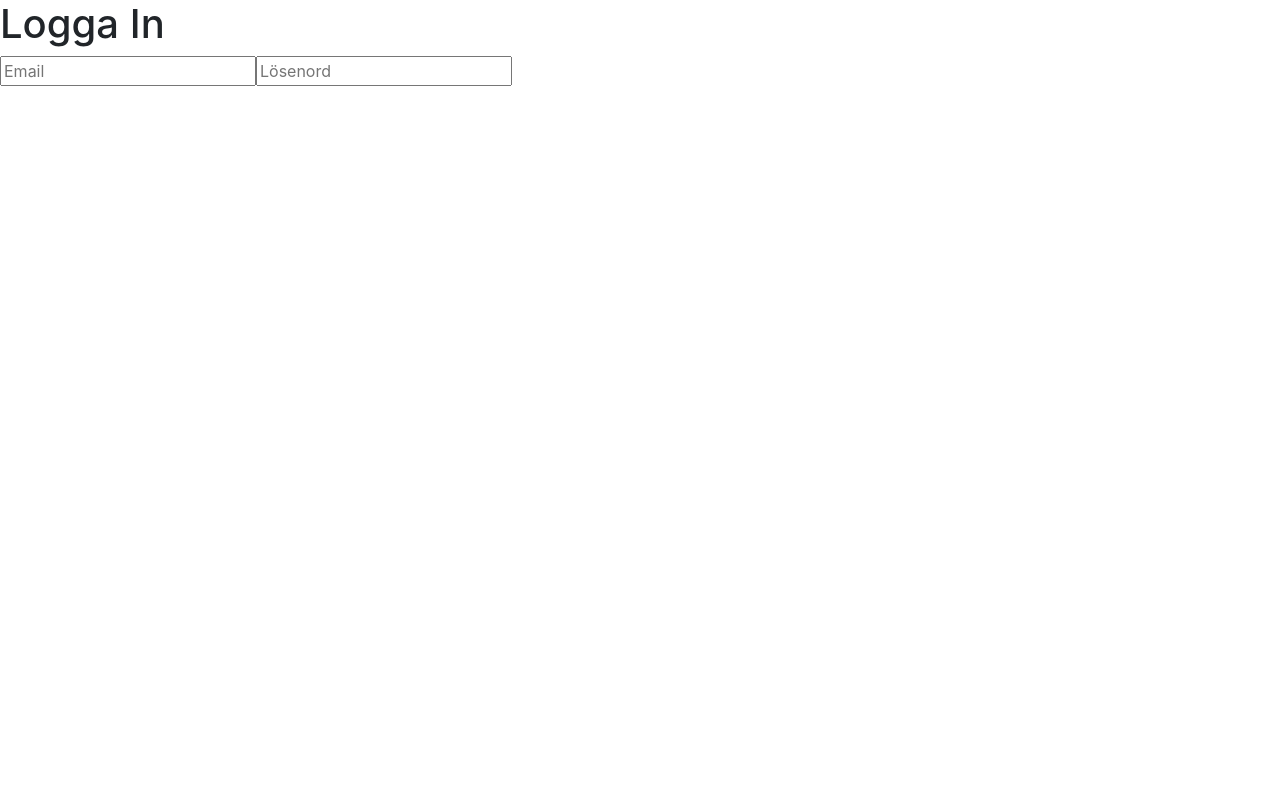
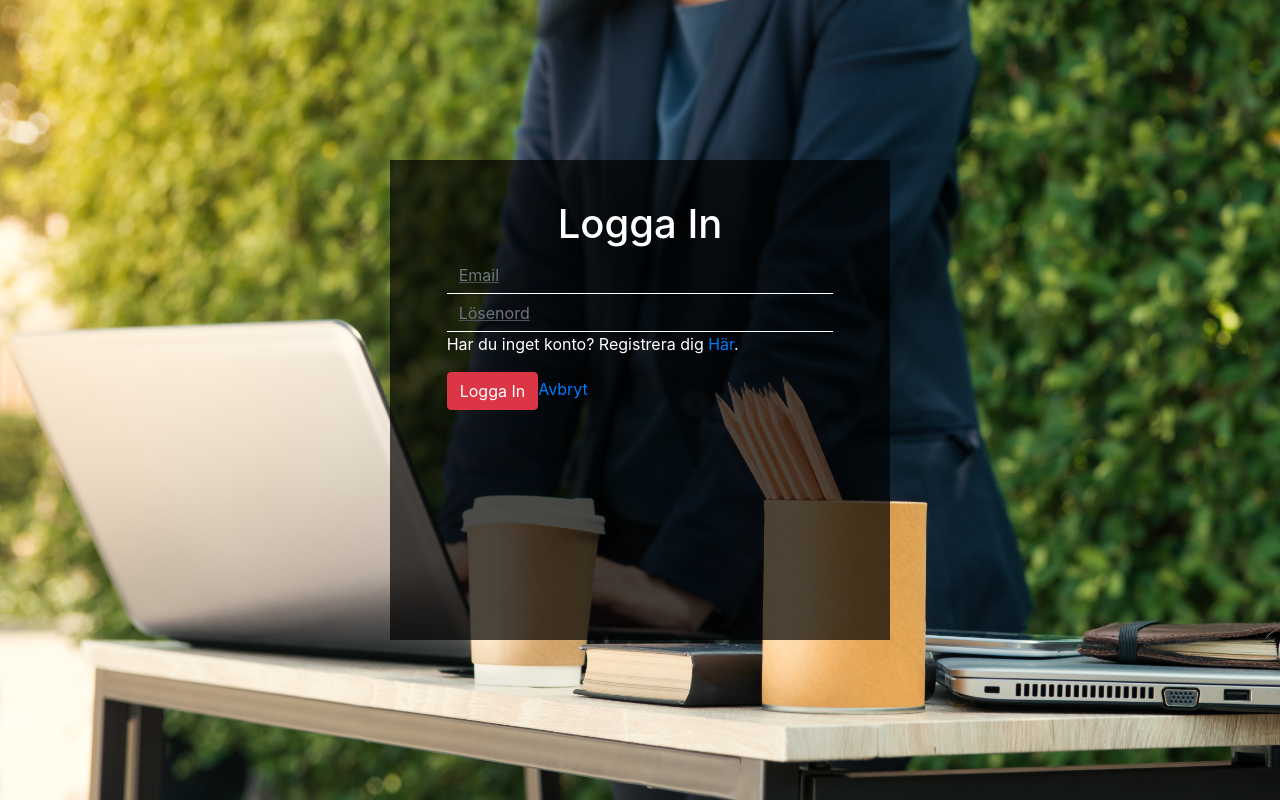
Before and after one commit to KaChr/lead-app, a React (Create React App) app: page /login in a window 1280 px wide. Built offline with nearby package versions, Linux system fonts and the light colour scheme.

Commit message:
Fix layout

```diff
--- a/src/login/Login.css
+++ b/src/login/Login.css
@@ -0,0 +1,37 @@
+container, .container-small, .container-large {
+    max-width: 500px !important;
+}
+
+container {
+    font-family: 'Times New Roman', Times, serif;
+}
+
+
+.bg {
+    background-image: url(business-coffee-computer-601171.jpg);
+    background-repeat: no-repeat;
+    background-size: cover;
+    height: 100vh;
+    color: rgb(256, 256, 256);
+}
+
+.bg-transparent-black {
+    background-color: rgba(0, 0, 0, 0.7);
+    padding-top: 40px;
+    height: 480px;
+
+}
+
+
+
+.input-form {
+    background-color: rgba(0, 0, 0, 0) !important;
+    border: none !important;
+    border-bottom: 1px solid rgb(256, 256, 256) !important;
+    text-decoration: underline !important;
+    border-radius: 0 !important;
+}
+
+.form-control:focus {
+    box-shadow: inset 0 1px 1px rgba(0, 0, 0, 0.075), 0 0 8px rgba(0, 0, 0, 0) !important;
+}
--- a/src/login/Login.js
+++ b/src/login/Login.js
@@ -1,14 +1,28 @@
 import React from 'react';
+import './Login.css';
 
 class Login extends React.Component {
     render() {
         return (
-            <div>
-                <h1>Logga In</h1>
-                <form>
-                    <input type="text" placeholder="Email"/>
-                    <input type="password" placeholder="Lösenord" />
-                </form>
+            <div className="bg d-flex align-items-center">
+                <div className="container container-small bg-transparent-black">
+                    <div className="row justify-content-center">
+                    <div className="col-10">
+                    <h1 className="text-center">Logga In</h1>
+                    <form className="login-form">
+                        <input type="text" className=" input-form form-control" placeholder="Email"/>
+                        <input type="password" className="input-form form-control" placeholder="Lösenord" />
+                    </form>
+                    <div>
+                        <p>Har du inget konto? Registrera dig <a href="register.html">Här</a>.</p>
+                    </div>
+
+                        <a href="#"><button className="btn btn-danger">Logga In</button></a>
+
+                        <a className="cancel-register" href="index.html">Avbryt</a>
+                        </div>
+                    </div>
+                </div>
             </div>
         );
     }
```
